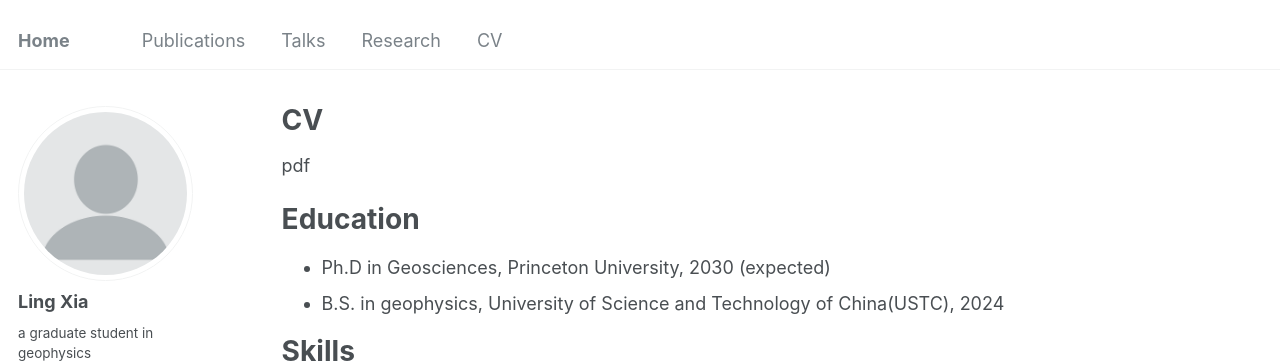
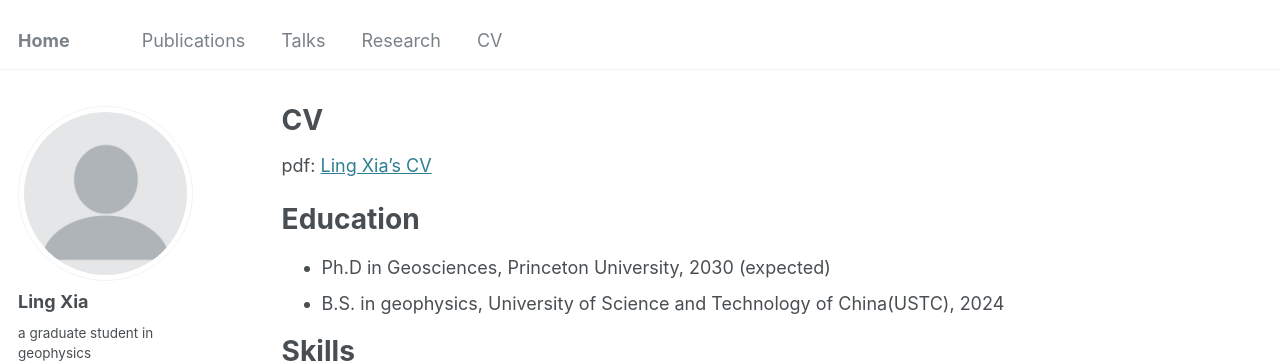
Before and after one commit to xialing2003/xialing2003.github.io, a Jekyll site: the page built from _pages/cv.md, in a window 1280 px wide and 1052 px high. Shown: the top 363 px of the window. Built offline with Jekyll 4.4.1, drawn with Linux system fonts in a browser that asks for light colours.

Commit message:
Update cv.md

```diff
--- a/_pages/cv.md
+++ b/_pages/cv.md
@@ -9,7 +9,7 @@ redirect_from:
 
 {% include base_path %}
 
-pdf
+pdf: [Ling Xia's CV](https://xialing2003.github.io/files/CV_Ling_Xia_Nov_2024.pdf)
 
 Education
 ====
```
